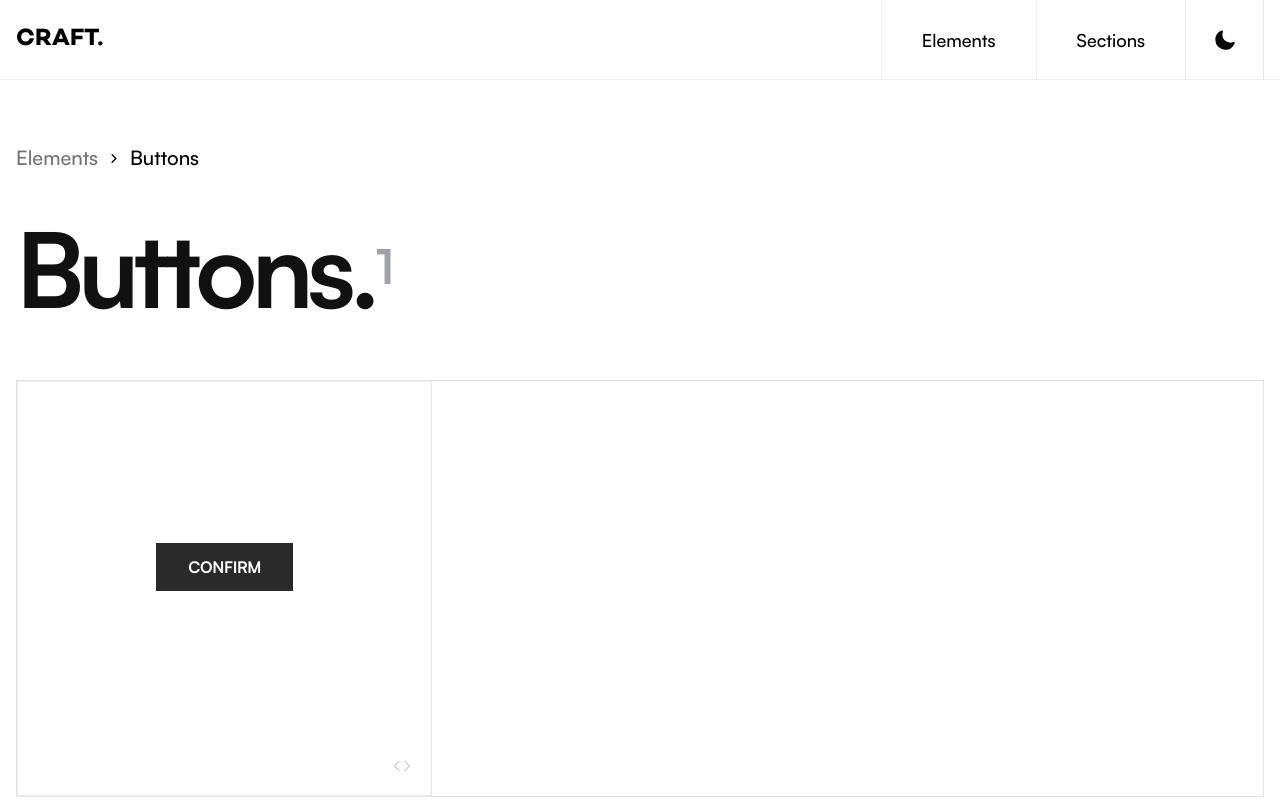
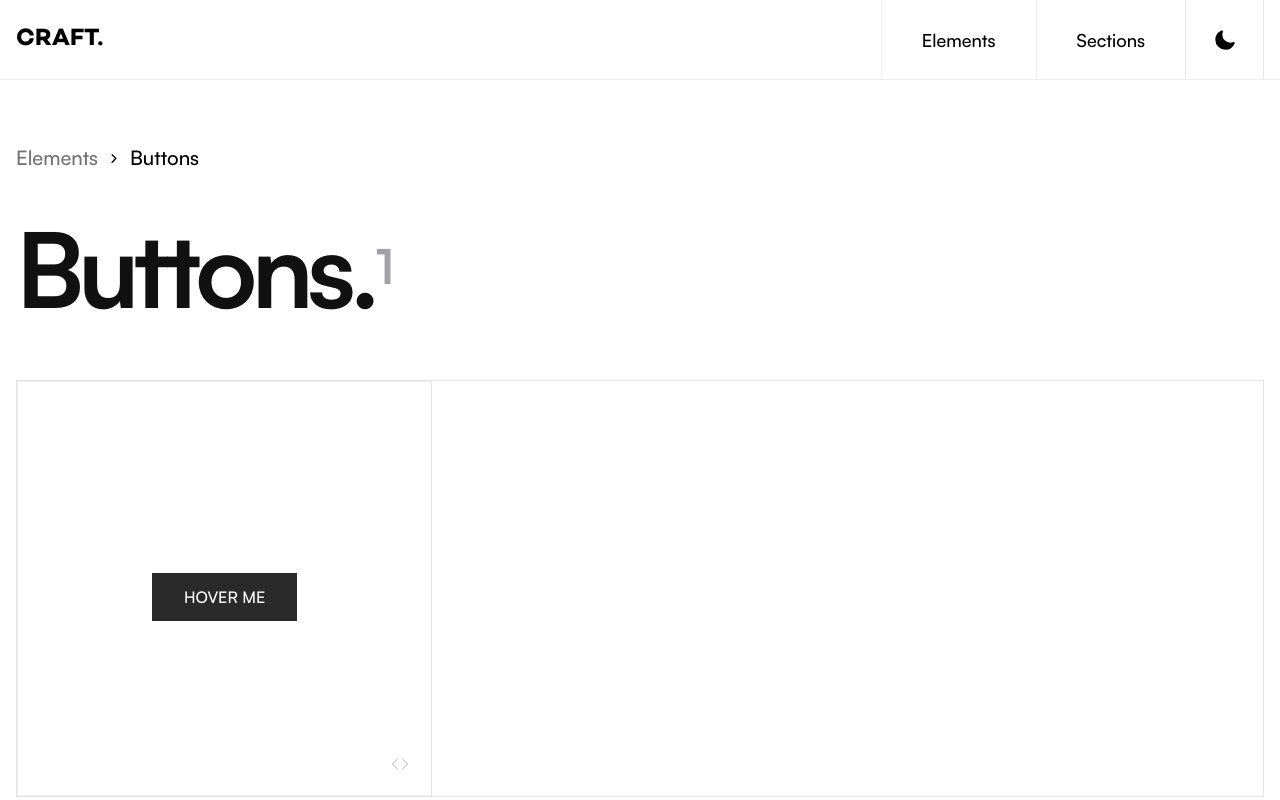
Before and after one commit to Jeff-Maina/craft, a Next.js app: page /elements/buttons in a window 1280 px wide. Shown: the top 800 px of the page. Built offline with nearby package versions, Linux system fonts and the light colour scheme.

Commit message:
button card ui changes

```diff
--- a/src/app/(pages)/elements/buttons/(examples)/Button001/Button001.tsx
+++ b/src/app/(pages)/elements/buttons/(examples)/Button001/Button001.tsx
@@ -10,8 +10,8 @@ const Button001 = () => {
       codeBlock={codeblock}
     >
       <button className="relative px-8 py-3 group/button">
-        <span className="uppercase tracking-tight text-sm md:text-base font-satoshi-bold text-white group-hover/button:text-black transition-colors duration-300">
-          confirm
+        <span className="uppercase text-sm md:text-base font-satoshi-medium text-white group-hover/button:text-black transition-colors duration-300">
+          hover me
         </span>
         <div className="absolute -z-10 inset-0 w-full h-full bg-[#2a2a2a] opacity-1 group-hover/button:opacity-0 scale-100 group-hover/button:scale-0 transition-all duration-300"></div>
         <div className="absolute -z-[5] inset-0 w-full h-full border border-[#2a2a2a] scale-125 opacity-0 group-hover/button:scale-100 group-active/button:scale-105 group-hover/button:opacity-100 transition-all duration-300"></div>
--- a/src/app/(pages)/elements/buttons/ButtonLayout.tsx
+++ b/src/app/(pages)/elements/buttons/ButtonLayout.tsx
@@ -34,10 +34,10 @@ const ButtonCard: FC<ButtonProps> = ({
 
   return (
     <article
-      className={`w-full aspect-square  flex flex-col justify-between pt-4 ${className} font-satoshi-medium group/card`}
+      className={`w-full aspect-square  flex flex-col justify-between pt-4 ${className} font-satoshi-medium group/card relative`}
     >
-      <div className="p-4 w-full h-[85%] flex items-center justify-center">{children}</div>
-      <div className="flex justify-end w-full items-center h-[15%]">
+      <div className="p-4 w-full h-full flex items-center justify-center">{children}</div>
+      <div className="flex justify-end w-full items-center h-[15%] absolute bottom-0 left-0">
         <button
           onClick={toggleModal}
           className="font-satoshi-medium h-full aspect-square grid place-items-center"
--- a/src/components/codeblock/CodeModal.tsx
+++ b/src/components/codeblock/CodeModal.tsx
@@ -47,7 +47,7 @@ const CodeModal: FC<ModalProps> = ({ modalProps }) => {
           e.stopPropagation();
           openModal();
         }}
-        className="w-[90%] transition-all duration-200 h-3/4  bg-black max-w-3xl overflow-hidden"
+        className="w-[90%] transition-all duration-200 max-h-3/4  bg-black max-w-3xl overflow-hidden"
       >
         <header className="w-full flex items-center  border-b border-[#1a1a1a] font-satoshi-medium text-[#555] justify-between">
           <div className="flex items-center text-sm lg:text-base h-8 md:h-12 border-r border-[#1a1a1a]">
```
